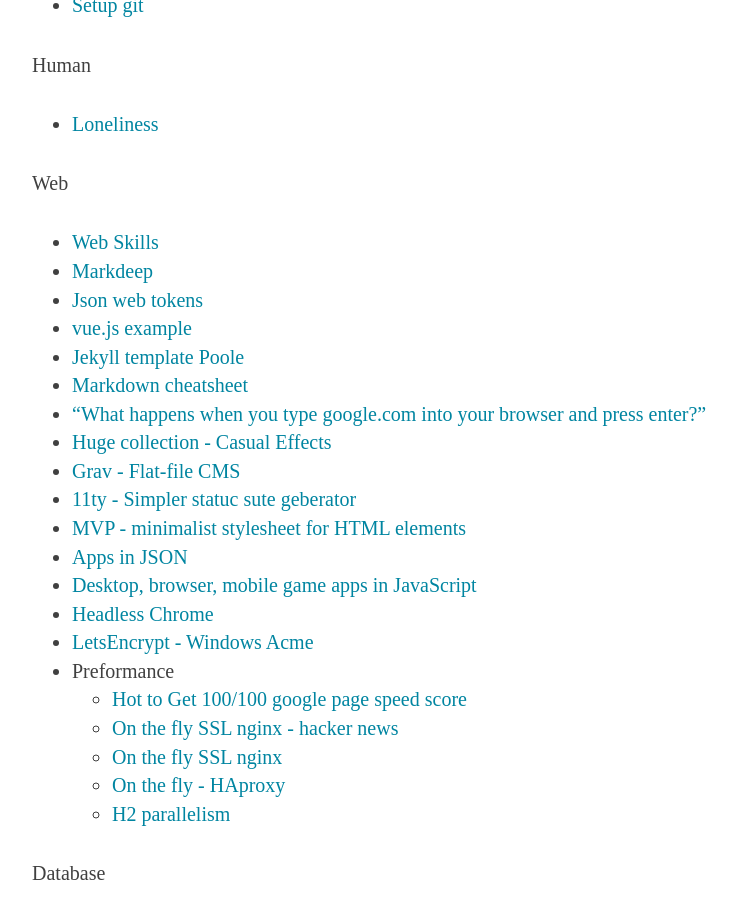
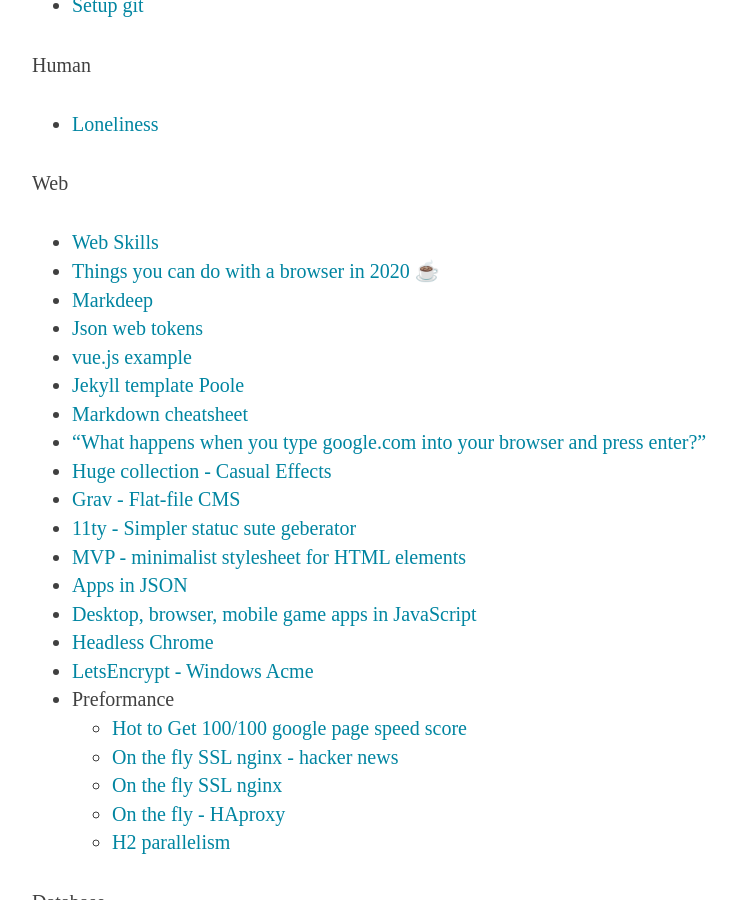
Before and after one commit to clysel/christian.lysel.net, a Jekyll site: the page built from _posts/2017-01-11-cool-projects.markdown, in a window 1280 px wide and 900 px high, scrolled down 2268 px. Shown: the whole window, without its empty margins (233-970 px from the left). Built offline with Jekyll 4.4.1, drawn with Linux system fonts in a browser that asks for light colours.

Commit message:
Update 2017-01-11-cool-projects.markdown

```diff
--- a/_posts/2017-01-11-cool-projects.markdown
+++ b/_posts/2017-01-11-cool-projects.markdown
@@ -65,6 +65,7 @@
 
 Web
    * [Web Skills](https://andreasbm.github.io/web-skills/)
+   * [Things you can do with a browser in 2020 ☕️](https://github.com/luruke/browser-2020)
    * [Markdeep](https://casual-effects.com/markdeep/#examples)
    * [Json web tokens](https://jwt.io/)
    * [vue.js example](https://vuejs.org/v2/examples/hackernews.html)
```
